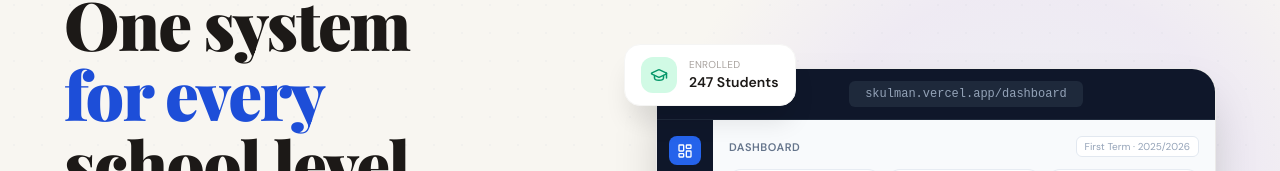
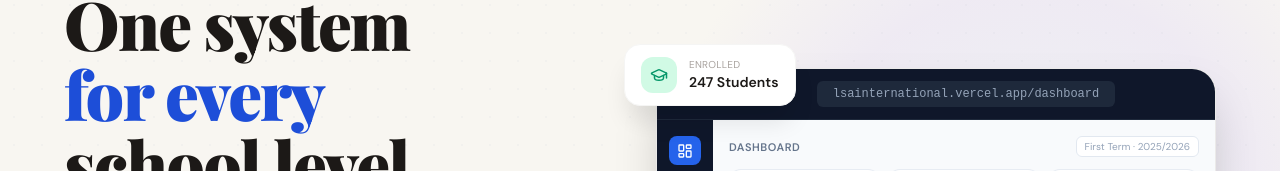
Before and after one commit to i3hub-official/sportal, a SvelteKit app: page / in a window 1280 px wide. Shown: the part 177-348 px from the top of the page. Built offline with nearby package versions, Linux system fonts and the light colour scheme; no server answers.

Commit message:
ADFJD434

```diff
--- a/src/routes/+page.svelte
+++ b/src/routes/+page.svelte
@@ -135,7 +135,7 @@
             <span class="window-dot yellow"></span>
             <span class="window-dot green"></span>
             <div class="url-bar">
-              <span>skulman.vercel.app/dashboard</span>
+              <span>lsainternational.vercel.app/dashboard</span>
             </div>
           </div>
 
```
